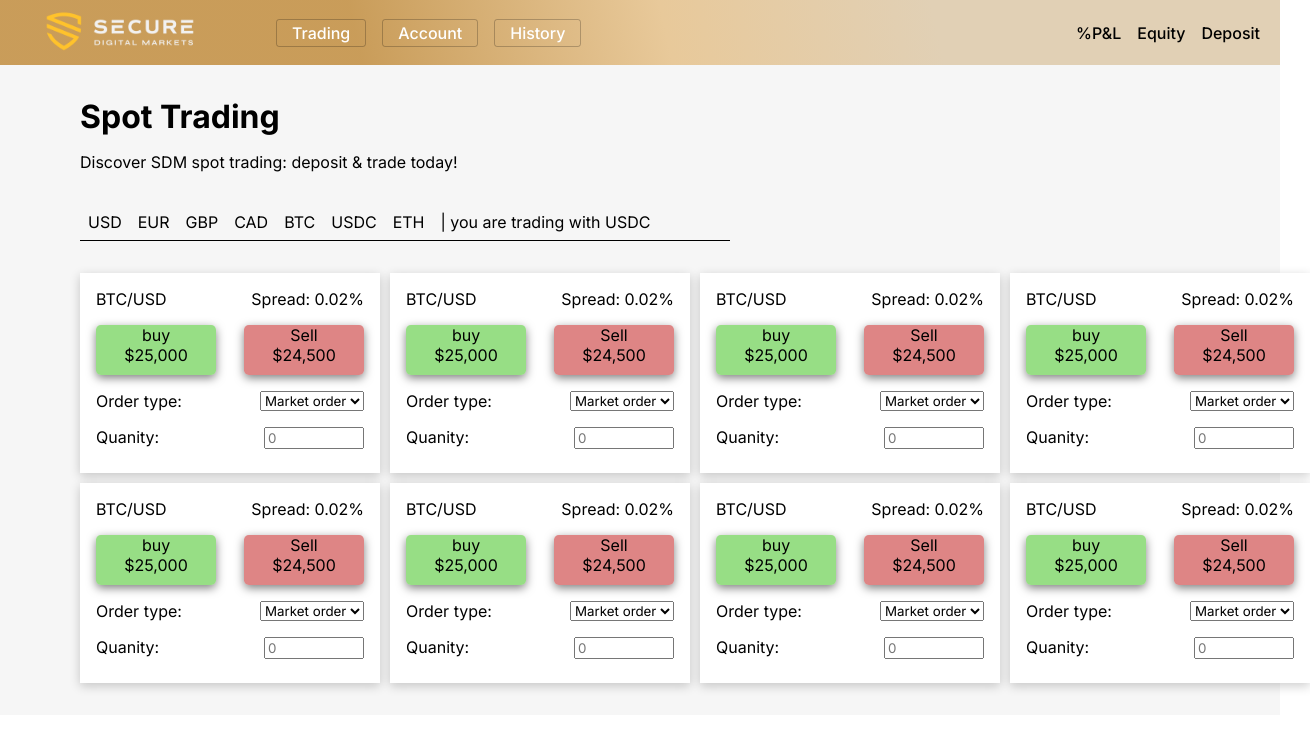
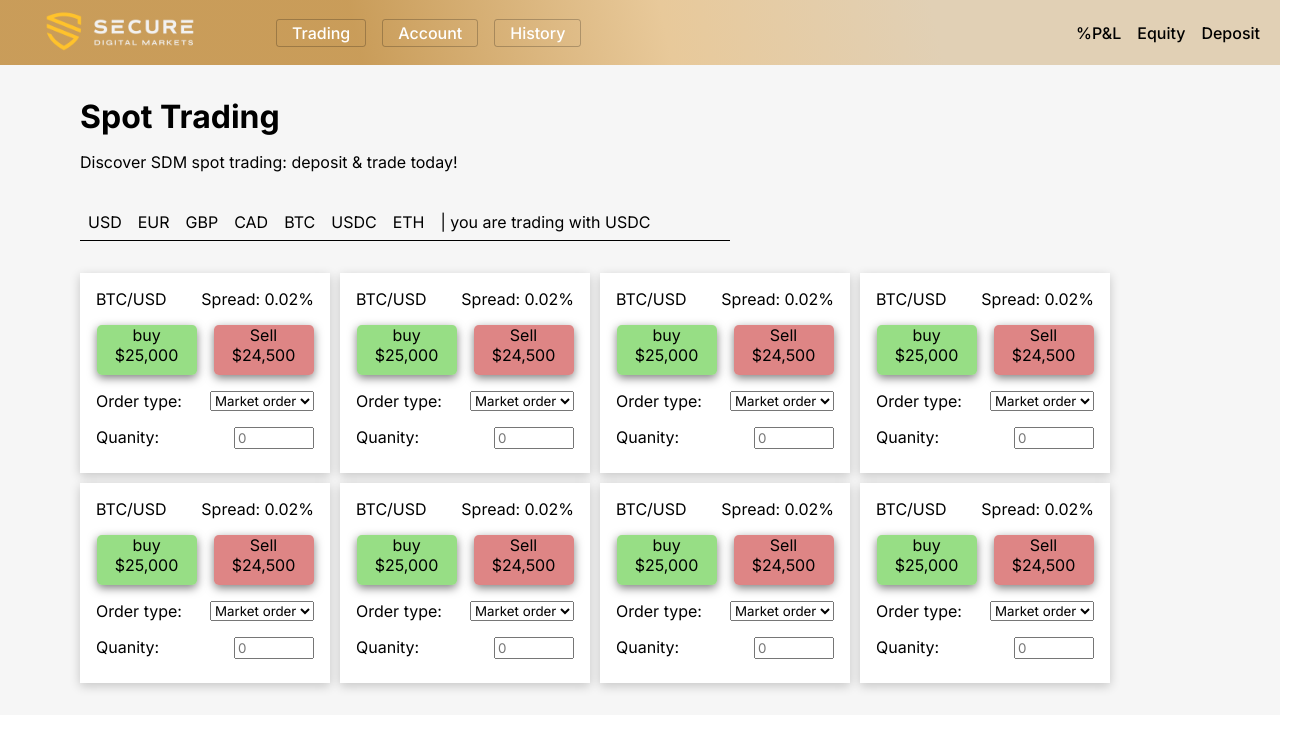
Before and after one commit to Mfried95/trade-dashboard, a React (Vite) app: page / in a window 1280 px wide. Shown: the top 732 px of the page, 1310 px wide, since content can reach past the window. Built offline with nearby package versions, Linux system fonts and the light colour scheme.

Commit message:
resized order grid

```diff
--- a/src/styles/trade.css
+++ b/src/styles/trade.css
@@ -1,12 +1,12 @@
 .currency-selection {
   width: 650px;
 
-  & ul {
+  ul {
     border-bottom: solid black 1px;
     padding: 0.5em;
   }
 
-  & li:hover {
+  li:hover {
     color: rgb(225, 208, 181);
     cursor: pointer;
   }
@@ -21,72 +21,70 @@ header {
 
 .order-grid-container {
   margin-top: 2em;
-  width: 70%;
+  width: 50%;
   display: grid;
-  grid-template-columns: repeat(4, 1fr); /* 3 columns in each row */
+  grid-template-columns: repeat(4, 1fr); /* 4 columns in each row */
   grid-gap: 10px; /* Adjust the gap between items as needed */
 }
 
 .order {
   padding: 1em;
   height: 200px;
-  width: 300px;
+  width: 250px;
   background-color: rgb(255, 255, 255);
   display: flex;
   flex-direction: column;
+  box-shadow: 0 3px 10px rgba(0, 0, 0, 0.2);
   gap: 1em;
-  box-shadow: 0 3px 10px rgb(0 0 0 / 0.2);
-  & .order-header {
+}
+
+.order .order-header {
   display: flex;
   justify-content: space-between;
 }
 
-  & .button-container {
+.order .button-container {
+  display: flex;
+  justify-content: space-around;
+  gap: 1em;
+}
+
+.order .order-type-input {
   display: flex;
   justify-content: space-between;
 }
 
-  & .order-type-input {
+.order .quantity-input {
   display: flex;
   justify-content: space-between;
 }
 
-  & .quanity-input {
+.quanity-input{
   display: flex;
   justify-content: space-between;
 }
+
+input[type=number] {
+  width: 80px;
+}
+
+.buy, .sell {
+  border-radius: 0.3rem;
+  text-align: center;
+  cursor: pointer;
+  width: 100px;
+  height: 50px;
+  box-shadow: 0 3px 10px rgba(0, 0, 0, 0.5);
 }
 
 .buy {
-  border-radius: 0.3rem;
-  text-align: center;
-  cursor: pointer;
-  width: 120px;
-  height: 50px;
-  background-color: rgb(44, 187, 8, 49%);
-  box-shadow: 0 3px 10px rgb(0 0 0 / 0.5);
+  background-color: rgba(44, 187, 8, 0.49);
 }
 
 .sell {
-  border-radius: 0.3rem;
-  text-align: center;
-  cursor: pointer;
-  width: 120px;
-  height: 50px;
-  background-color: rgb(187, 8, 8, 49%);
-  box-shadow: 0 3px 10px rgb(0 0 0 / 0.5);
+  background-color: rgba(187, 8, 8, 0.49);
 }
 
-.buy:hover{
+.buy:hover, .sell:hover {
   box-shadow: none;
 }
-
-.sell:hover{
-  box-shadow: none;
-}
-
-.quanity-input {
-  & input {
-    width: 100px;
-  }
-}
```
Lines whose indentation alone changed are shown as unchanged.
